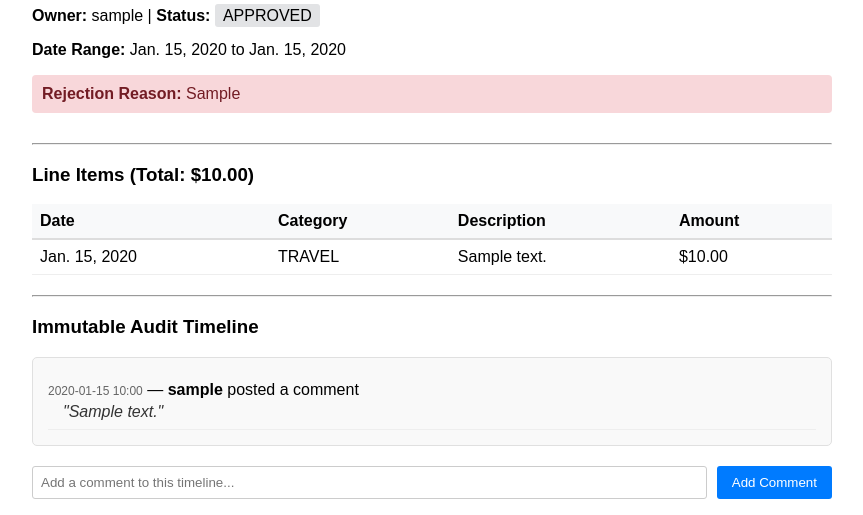
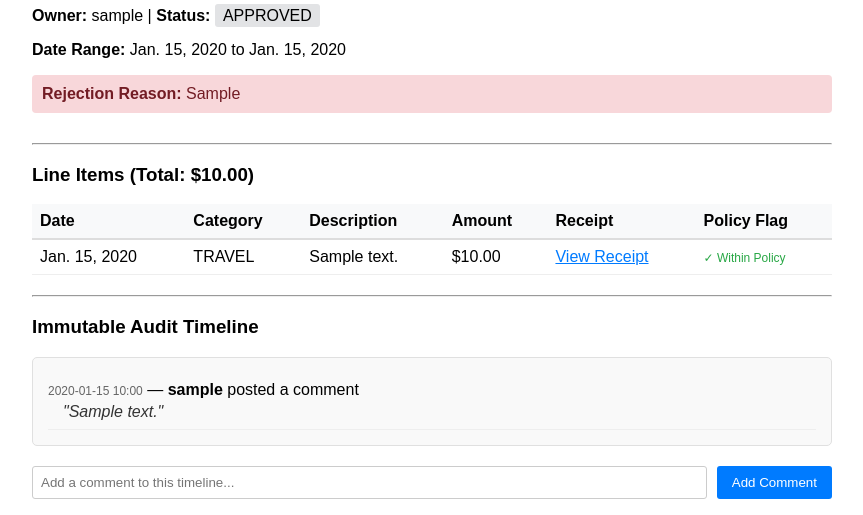
Before and after one commit to Akritiverma12/Take-Home-Project-Assignment, a Django app: page /report/1/ in a window 1280 px wide. Shown: the part 119-634 px from the top of the page, without its empty margins (208-1071 px from the left). Run offline with Django 5.2, Linux system fonts and the light colour scheme; a user stored in the database is signed in; tables that the repository leaves empty hold one stand-in row (values such as "Sample post").

Commit message:
Add receipt uploads and category spending policy warnings

```diff
--- a/config/settings.py
+++ b/config/settings.py
@@ -11,6 +11,7 @@ https://docs.djangoproject.com/en/6.1/ref/settings/
 """
 
 from pathlib import Path
+import os
 
 # Build paths inside the project like this: BASE_DIR / 'subdir'.
 BASE_DIR = Path(__file__).resolve().parent.parent
@@ -129,3 +130,5 @@ MAILERS = {
 AUTH_USER_MODEL = 'expenses.User'
 LOGIN_REDIRECT_URL = '/'
 LOGOUT_REDIRECT_URL = '/login/'
+MEDIA_URL = '/media/'
+MEDIA_ROOT = os.path.join(BASE_DIR, 'media')
--- a/config/urls.py
+++ b/config/urls.py
@@ -16,6 +16,8 @@ Including another URLconf
 """
 from django.contrib import admin
 from django.urls import path, include
+from django.conf import settings
+from django.conf.urls.static import static
 from expenses import views
 
 urlpatterns = [
@@ -40,3 +42,6 @@ urlpatterns = [
     path('reports/export-csv/', views.export_unpaid_csv, name='export_unpaid_csv'),
     path('reports/<int:pk>/comment/', views.add_timeline_comment, name='add_timeline_comment'),
 ]
+
+if settings.DEBUG:
+    urlpatterns += static(settings.MEDIA_URL, document_root=settings.MEDIA_ROOT)
--- a/expenses/forms.py
+++ b/expenses/forms.py
@@ -13,7 +13,7 @@ class ExpenseReportForm(forms.ModelForm):
 class ExpenseLineForm(forms.ModelForm):
     class Meta:
         model = ExpenseLine
-        fields = ['date', 'amount', 'category', 'description']
+        fields = ['date', 'amount', 'category', 'description','receipt']
         widgets = {
             'date': forms.DateInput(attrs={'type': 'date'}),
         }
--- a/expenses/models.py
+++ b/expenses/models.py
@@ -43,6 +43,14 @@ class ExpenseReport(models.Model):
         return f"{self.title} - {self.owner.username} ({self.status})"
 
 
+CATEGORY_LIMITS = {
+    'MEALS': 100.00,
+    'TRAVEL': 500.00,
+    'SUPPLIES': 250.00,
+    'LODGING': 300.00,
+    'OTHER': 150.00,
+}
+
 class ExpenseLine(models.Model):
     CATEGORY_CHOICES = (
         ('TRAVEL', 'Travel'),
@@ -57,6 +65,15 @@ class ExpenseLine(models.Model):
     amount = models.DecimalField(max_digits=10, decimal_places=2)
     category = models.CharField(max_length=50, choices=CATEGORY_CHOICES)
     description = models.TextField()
+    receipt = models.FileField(upload_to='receipts/', blank=True, null=True)
+
+    @property
+    def policy_limit(self):
+        return CATEGORY_LIMITS.get(self.category.upper(), 200.00)
+
+    @property
+    def exceeds_policy(self):
+        return float(self.amount) > float(self.policy_limit)
 
     def __str__(self):
         return f"{self.category}: ${self.amount} ({self.date})"
--- a/templates/expenses/report_detail.html
+++ b/templates/expenses/report_detail.html
@@ -52,13 +52,15 @@
 
     <hr>
 
-    <h3>Line Items (Total: ${{ report.total_amount }})</h3>
+   <h3>Line Items (Total: ${{ report.total_amount }})</h3>
     <table style="width: 100%; border-collapse: collapse; margin-bottom: 20px;">
         <tr style="background: #f8f9fa; text-align: left;">
             <th style="padding: 8px; border-bottom: 2px solid #ddd;">Date</th>
             <th style="padding: 8px; border-bottom: 2px solid #ddd;">Category</th>
             <th style="padding: 8px; border-bottom: 2px solid #ddd;">Description</th>
             <th style="padding: 8px; border-bottom: 2px solid #ddd;">Amount</th>
+            <th style="padding: 8px; border-bottom: 2px solid #ddd;">Receipt</th>
+            <th style="padding: 8px; border-bottom: 2px solid #ddd;">Policy Flag</th>
             {% if report.owner == user and report.status == 'DRAFT' or report.owner == user and report.status == 'REJECTED' %}
             <th style="padding: 8px; border-bottom: 2px solid #ddd;">Actions</th>
             {% endif %}
@@ -69,6 +71,22 @@
             <td style="padding: 8px; border-bottom: 1px solid #eee;">{{ line.category }}</td>
             <td style="padding: 8px; border-bottom: 1px solid #eee;">{{ line.description }}</td>
             <td style="padding: 8px; border-bottom: 1px solid #eee;">${{ line.amount }}</td>
+            <td style="padding: 8px; border-bottom: 1px solid #eee;">
+                {% if line.receipt %}
+                    <a href="{{ line.receipt.url }}" target="_blank" style="color: #007bff;">View Receipt</a>
+                {% else %}
+                    <span style="color: #999;">None</span>
+                {% endif %}
+            </td>
+            <td style="padding: 8px; border-bottom: 1px solid #eee;">
+                {% if line.exceeds_policy %}
+                    <span style="background: #fff3cd; color: #856404; padding: 2px 6px; border-radius: 3px; font-size: 11px; font-weight: bold;">
+                        ⚠️ Over Limit (${{ line.policy_limit }})
+                    </span>
+                {% else %}
+                    <span style="color: #28a745; font-size: 12px;">✓ Within Policy</span>
+                {% endif %}
+            </td>
             {% if report.owner == user and report.status == 'DRAFT' or report.owner == user and report.status == 'REJECTED' %}
             <td style="padding: 8px; border-bottom: 1px solid #eee;">
                 <a href="{% url 'edit_line' report.pk line.pk %}" style="color: #007bff; font-size: 13px;">Edit</a> |
@@ -81,7 +99,7 @@
         </tr>
         {% empty %}
         <tr>
-            <td colspan="5" style="padding: 8px; text-align: center; color: #777;">No line items added yet.</td>
+            <td colspan="7" style="padding: 8px; text-align: center; color: #777;">No line items added yet.</td>
         </tr>
         {% endfor %}
     </table>
```
Also changed, not shown: expenses/migrations/0004_expenseline_receipt.py (added).
